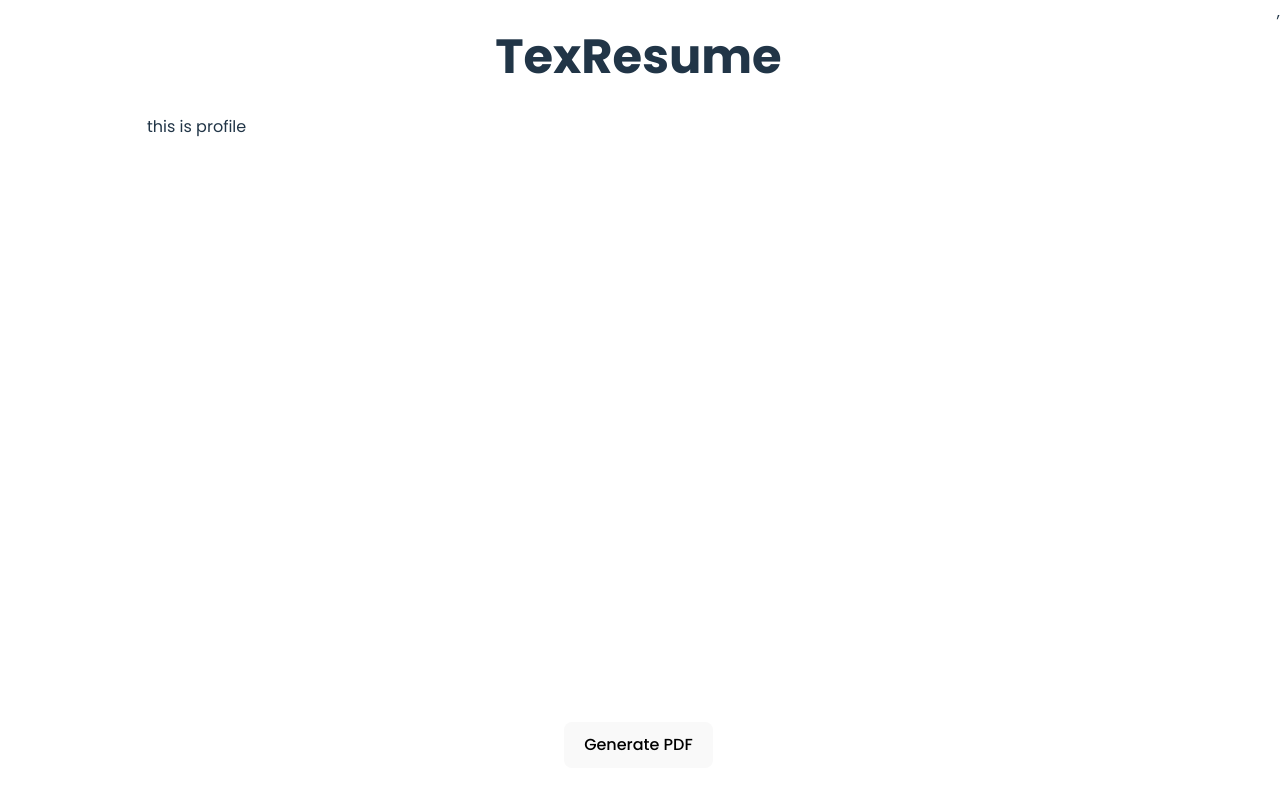
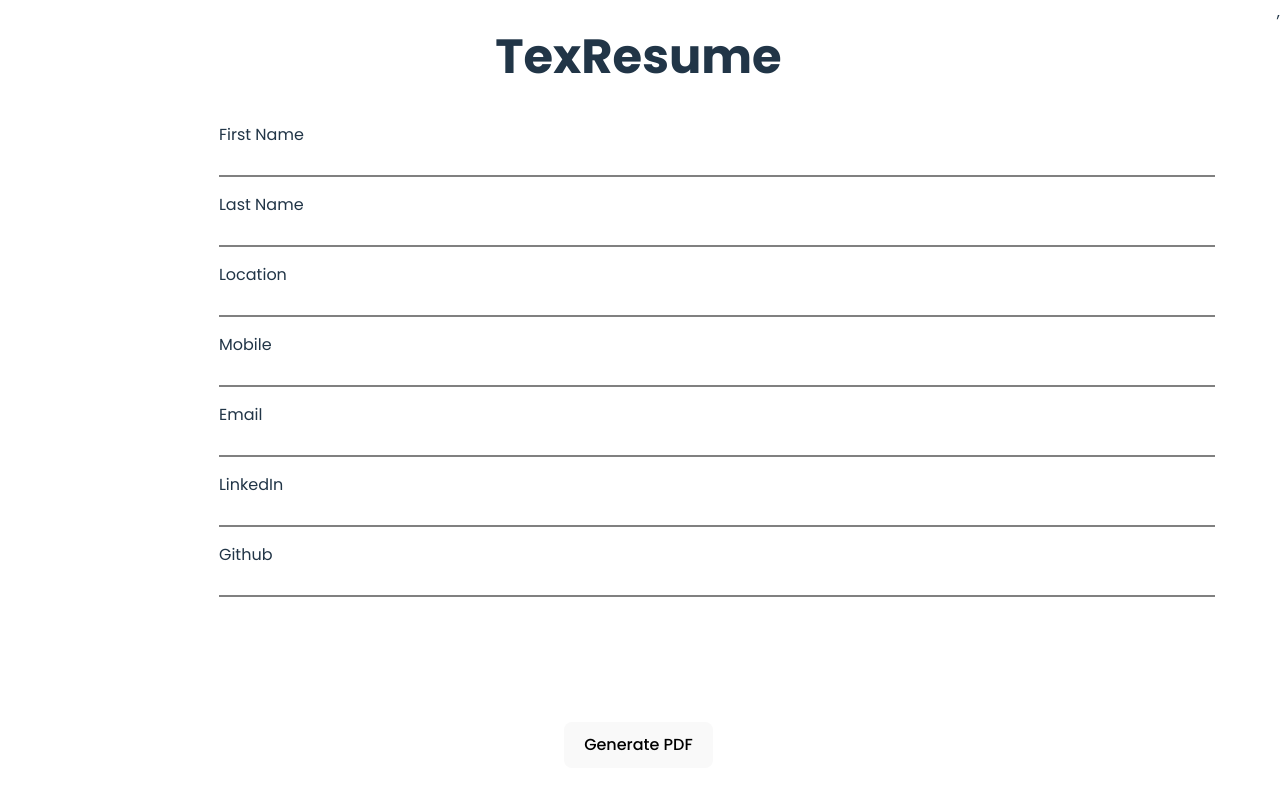
Before and after one commit to srishtea-22/TexResume, a React (Vite) app: page / in a window 1280 px wide. Shown: the top 790 px of the page. Built offline with nearby package versions, Linux system fonts and the light colour scheme.

Commit message:
add profile form

```diff
--- a/src/App.css
+++ b/src/App.css
@@ -27,6 +27,7 @@ footer {
 
 main {
   display: flex;
+  flex-grow: 1;
 }
 
 .nav-list {
@@ -38,10 +39,36 @@ main {
 }
 
 .pdf-wrapper {
-  position: fixed;
-  right: 0;
   > iframe {
     width: 50vw;
     height: 67vh;
   }
 }
+
+.form {
+  display: flex;
+  flex-direction: column;
+  justify-content: flex-start;
+  flex-grow: 1;
+  padding: 0 4rem;
+}
+
+.form-input {
+  display: flex;
+  flex-direction: column;
+  padding: 0.5rem;
+}
+
+input {
+  border: none;
+  border-bottom: 2px solid grey;
+  outline: none;
+  background: transparent;
+  padding: 5px;
+  width: 100%;
+  font-size: 16px;
+}
+
+input:focus {
+  border-bottom: 2px solid #535bf2;
+}
--- a/src/components/FormSections/ProfileSection.jsx
+++ b/src/components/FormSections/ProfileSection.jsx
@@ -1,5 +1,50 @@
+import { useState } from "react"
+
 export default function ProfileSection() {
+    const [profileData, setProfileData] = useState({
+        firstName: "",
+        lastName: "",
+        location: "",
+        mobile: "",
+        email: "",
+        linkedin: "",
+        github: "",
+    });
+
+    const handleChange = (e) => {
+        setProfileData({...profileData, [e.target.name]: e.target.value});
+    };
+
     return (
-        <div>this is profile</div>
+        <div className="form">
+            <div className="form-input">
+            <label htmlFor="firstName">First Name</label>
+            <input type="text" name="firstName" value={profileData.firstName} onChange={handleChange}/>
+            </div>
+            <div className="form-input">
+            <label htmlFor="lastName">Last Name</label>
+            <input type="text" name="lastName" value={profileData.lastName} onChange={handleChange}/>
+            </div>
+            <div className="form-input">
+            <label htmlFor="location">Location</label>
+            <input type="text" name="firstName" value={profileData.location} onChange={handleChange}/>
+            </div>
+            <div className="form-input">
+            <label htmlFor="mobile">Mobile</label>
+            <input type="tel" name="mobile" value={profileData.mobile} onChange={handleChange}/>
+            </div>
+            <div className="form-input">
+            <label htmlFor="email">Email</label>
+            <input type="email" name="email" value={profileData.email} onChange={handleChange}/>
+            </div>
+            <div className="form-input">
+            <label htmlFor="linkedin">LinkedIn</label>
+            <input type="url" name="linkedin" value={profileData.linkedin} onChange={handleChange}/>
+            </div>
+            <div className="form-input">
+            <label htmlFor="github">Github</label>
+            <input type="url" name="github" value={profileData.github} onChange={handleChange}/>
+            </div>
+        </div>
     )
 }
```
